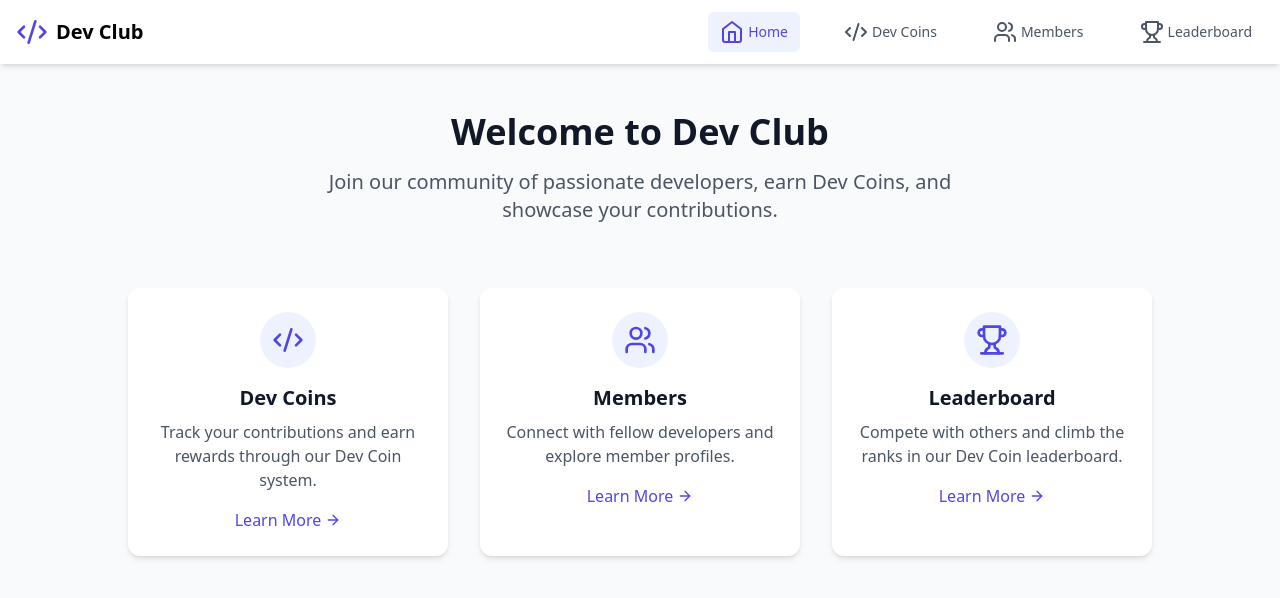
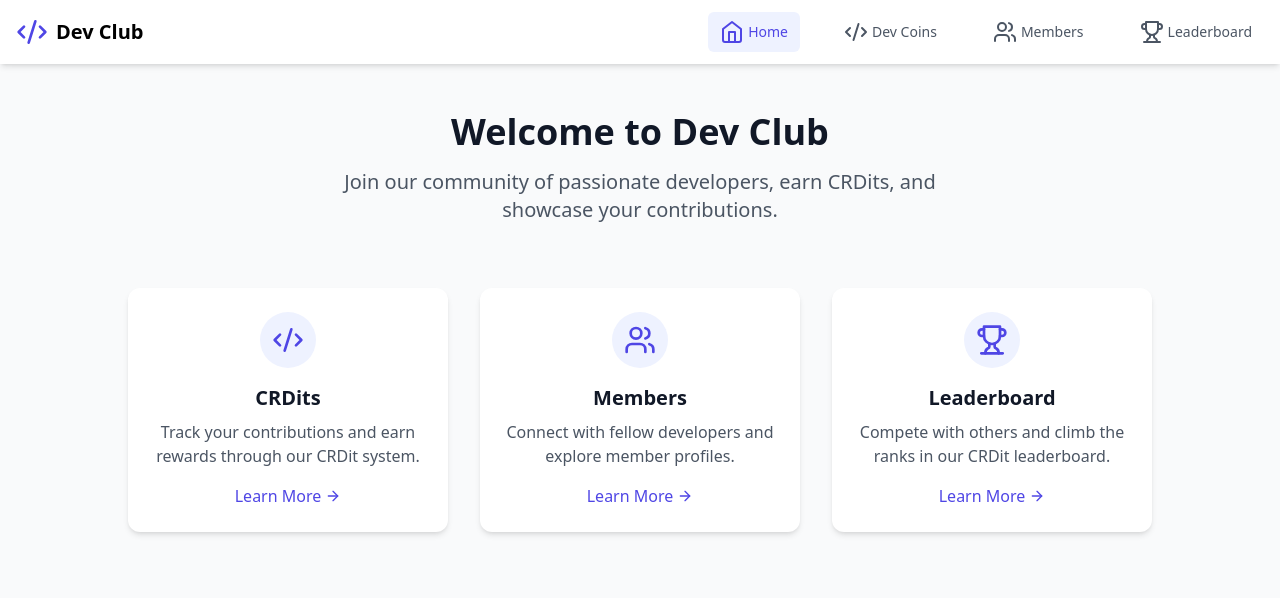
Before and after one commit to nst-sdc/DevCoin-frontend-update, a React (Vite) app: page / in a window 1280 px wide. Shown: the top 598 px of the page. Built offline with nearby package versions, Linux system fonts and the light colour scheme.

Commit message:
Standardize terminology to use CRDits consistently

```diff
--- a/src/components/ContributionModal.tsx
+++ b/src/components/ContributionModal.tsx
@@ -101,7 +101,7 @@ export default function ContributionModal({ isOpen, onClose, members }: Contribu
 
             <div>
               <label className="block text-sm font-medium text-gray-700 mb-1">
-                Dev Coins
+                CRDits
               </label>
               <input
                 type="number"
--- a/src/components/MemberModal.tsx
+++ b/src/components/MemberModal.tsx
@@ -33,7 +33,7 @@ export default function MemberModal({ member, onClose }: MemberModalProps) {
               <div className="bg-indigo-50 p-4 rounded-lg">
                 <div className="flex items-center space-x-2">
                   <Award className="h-5 w-5 text-indigo-600" />
-                  <span className="text-indigo-600 font-semibold">Dev Coins</span>
+                  <span className="text-indigo-600 font-semibold">CRDits</span>
                 </div>
                 <div className="text-2xl font-bold mt-1">{member.devCoins}</div>
               </div>
--- a/src/pages/CoinsPage.tsx
+++ b/src/pages/CoinsPage.tsx
@@ -43,7 +43,7 @@ export default function CoinsPage() {
   return (
     <div className="py-8">
       <div className="flex justify-between items-center mb-8">
-        <h1 className="text-3xl font-bold text-gray-900">Dev Coins Dashboard</h1>
+        <h1 className="text-3xl font-bold text-gray-900">CRDits Dashboard</h1>
         <button
           onClick={() => setIsModalOpen(true)}
           className="flex items-center px-4 py-2 bg-indigo-600 text-white rounded-lg hover:bg-indigo-700 transition-colors"
@@ -55,7 +55,7 @@ export default function CoinsPage() {
 
       {/* Policy Section */}
       <div className="bg-white rounded-xl shadow-md p-6 mb-8">
-        <h2 className="text-xl font-semibold mb-4">Dev Coins Policy</h2>
+        <h2 className="text-xl font-semibold mb-4">CRDits Policy</h2>
         <div className="grid md:grid-cols-2 gap-6">
           <div>
             <h3 className="text-lg font-medium mb-3 flex items-center">
--- a/src/pages/HomePage.tsx
+++ b/src/pages/HomePage.tsx
@@ -10,7 +10,7 @@ export default function HomePage() {
           Welcome to Dev Club
         </h1>
         <p className="text-xl text-gray-600 max-w-2xl mx-auto">
-          Join our community of passionate developers, earn Dev Coins, and showcase your contributions.
+          Join our community of passionate developers, earn CRDits, and showcase your contributions.
         </p>
       </div>
 
@@ -18,8 +18,8 @@ export default function HomePage() {
         <FeatureCard
           to="/coins"
           icon={<Code2 className="h-8 w-8 text-indigo-600" />}
-          title="Dev Coins"
-          description="Track your contributions and earn rewards through our Dev Coin system."
+          title="CRDits"
+          description="Track your contributions and earn rewards through our CRDit system."
         />
         <FeatureCard
           to="/members"
@@ -31,7 +31,7 @@ export default function HomePage() {
           to="/leaderboard"
           icon={<Trophy className="h-8 w-8 text-indigo-600" />}
           title="Leaderboard"
-          description="Compete with others and climb the ranks in our Dev Coin leaderboard."
+          description="Compete with others and climb the ranks in our CRDit leaderboard."
         />
       </div>
     </div>
--- a/src/pages/LeaderboardPage.tsx
+++ b/src/pages/LeaderboardPage.tsx
@@ -55,7 +55,7 @@ export default function LeaderboardPage() {
                   Role
                 </th>
                 <th className="px-6 py-3 text-right text-xs font-medium text-gray-500 uppercase tracking-wider">
-                  Dev Coins
+                  CRDits
                 </th>
               </tr>
             </thead>
```
